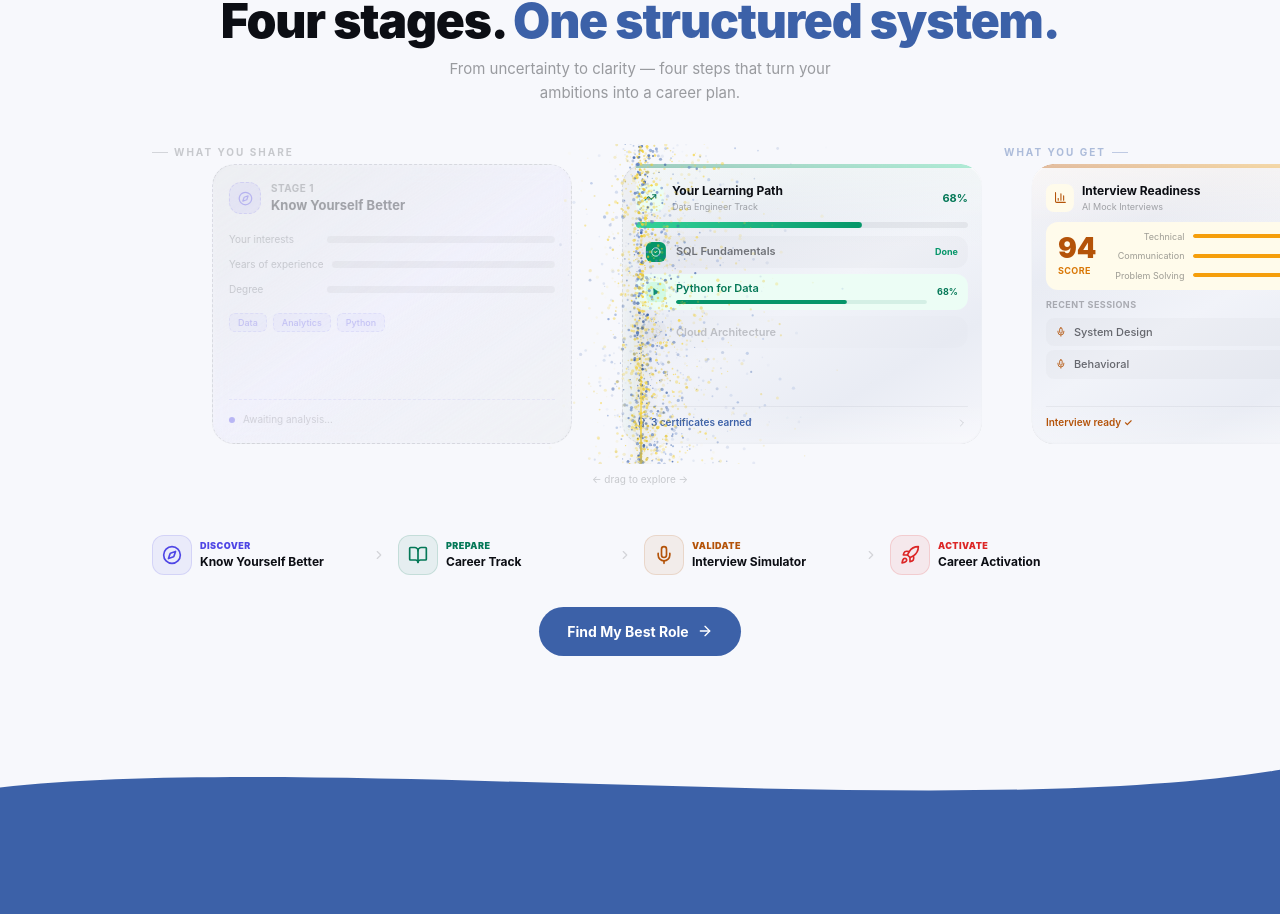
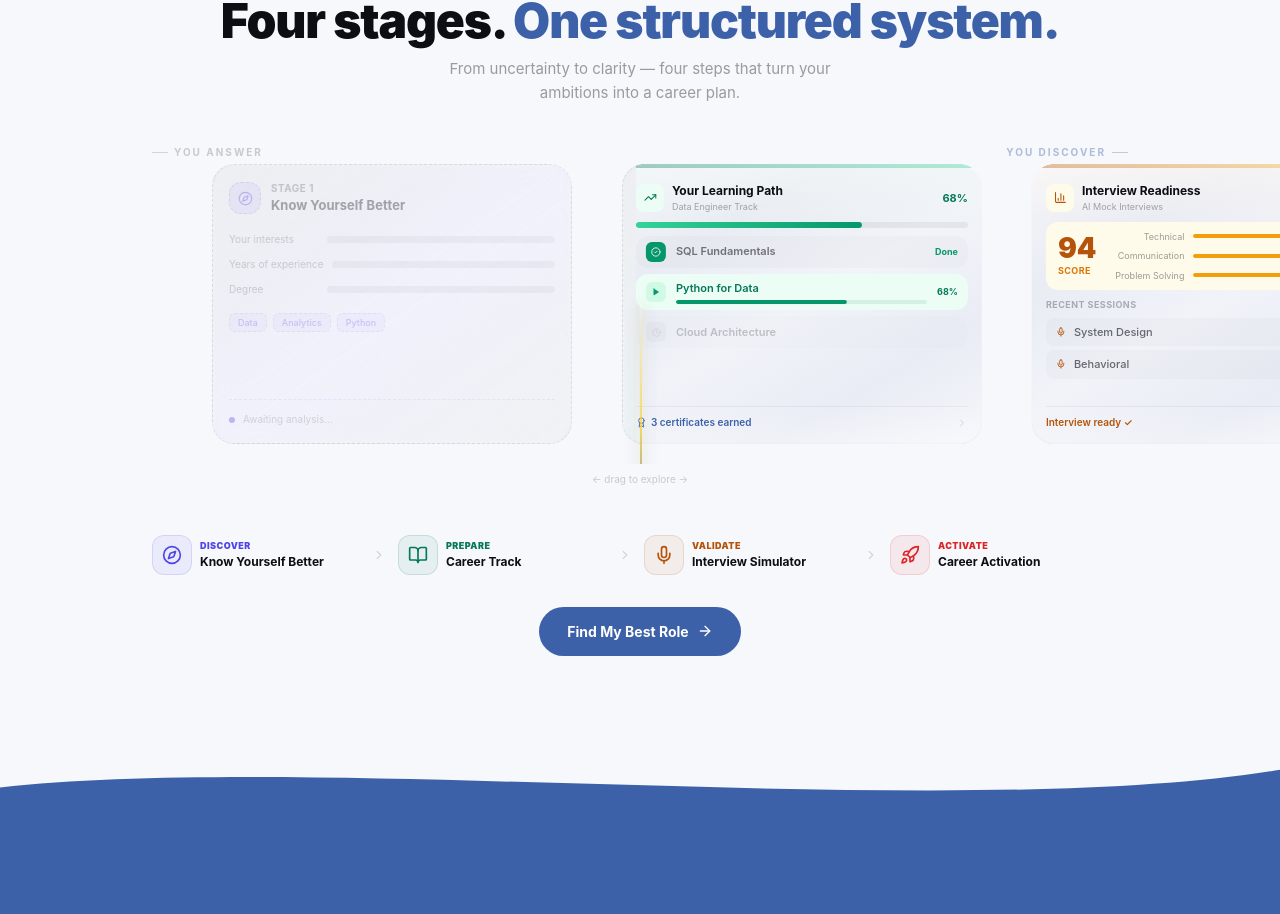
Before and after one commit to tejalogs/careerx-homepage, a Next.js app: page / in a window 1280 px wide. Shown: the part 3458-4372 px from the top of the page. Built offline with nearby package versions, Linux system fonts and the light colour scheme.

Commit message:
fix: better labels + remove sparkle particles
- Labels: 'You answer' / 'You discover' — conveys the candidate
  takes a test and discovers their career outcomes
- Remove all scanner sparkle particles (baseMax/scanMax → 0)
  Scanner line glow remains for the transition effect

```diff
--- a/src/components/sections/how-it-works.tsx
+++ b/src/components/sections/how-it-works.tsx
@@ -435,11 +435,11 @@ export function HowItWorksSection() {
         <span className="text-[10px] font-bold uppercase tracking-[0.2em] flex items-center gap-1.5"
           style={{ color: "rgba(12,14,20,0.2)" }}>
           <span className="w-4 h-px" style={{ background: "rgba(12,14,20,0.15)" }} />
-          What you share
+          You answer
         </span>
         <span className="text-[10px] font-bold uppercase tracking-[0.2em] flex items-center gap-1.5"
           style={{ color: "rgba(60,97,168,0.4)" }}>
-          What you get
+          You discover
           <span className="w-4 h-px" style={{ background: "rgba(60,97,168,0.3)" }} />
         </span>
       </motion.div>
--- a/src/components/ui/scanner-card-stream.tsx
+++ b/src/components/ui/scanner-card-stream.tsx
@@ -210,8 +210,8 @@ const ScannerCardStream = ({
     const ctx = scannerCanvas.getContext("2d")!;
     scannerCanvas.width = cw;
     scannerCanvas.height = ch + 50;
-    const baseMax = 800;
-    const scanMax = 2500;
+    const baseMax = 0;
+    const scanMax = 0;
     let currentMax = baseMax;
     type SP = {
       x: number; y: number; vx: number; vy: number;
```
